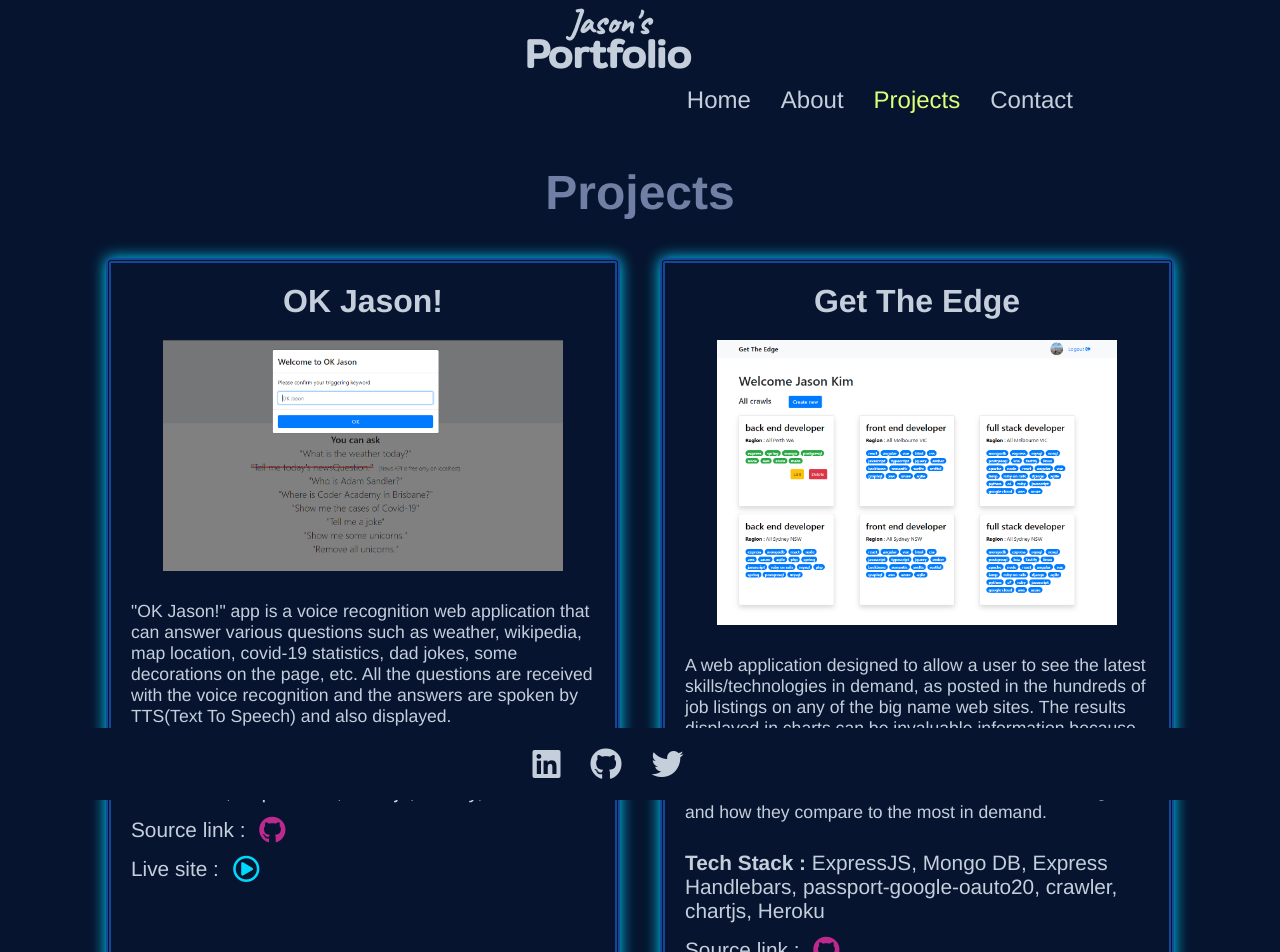
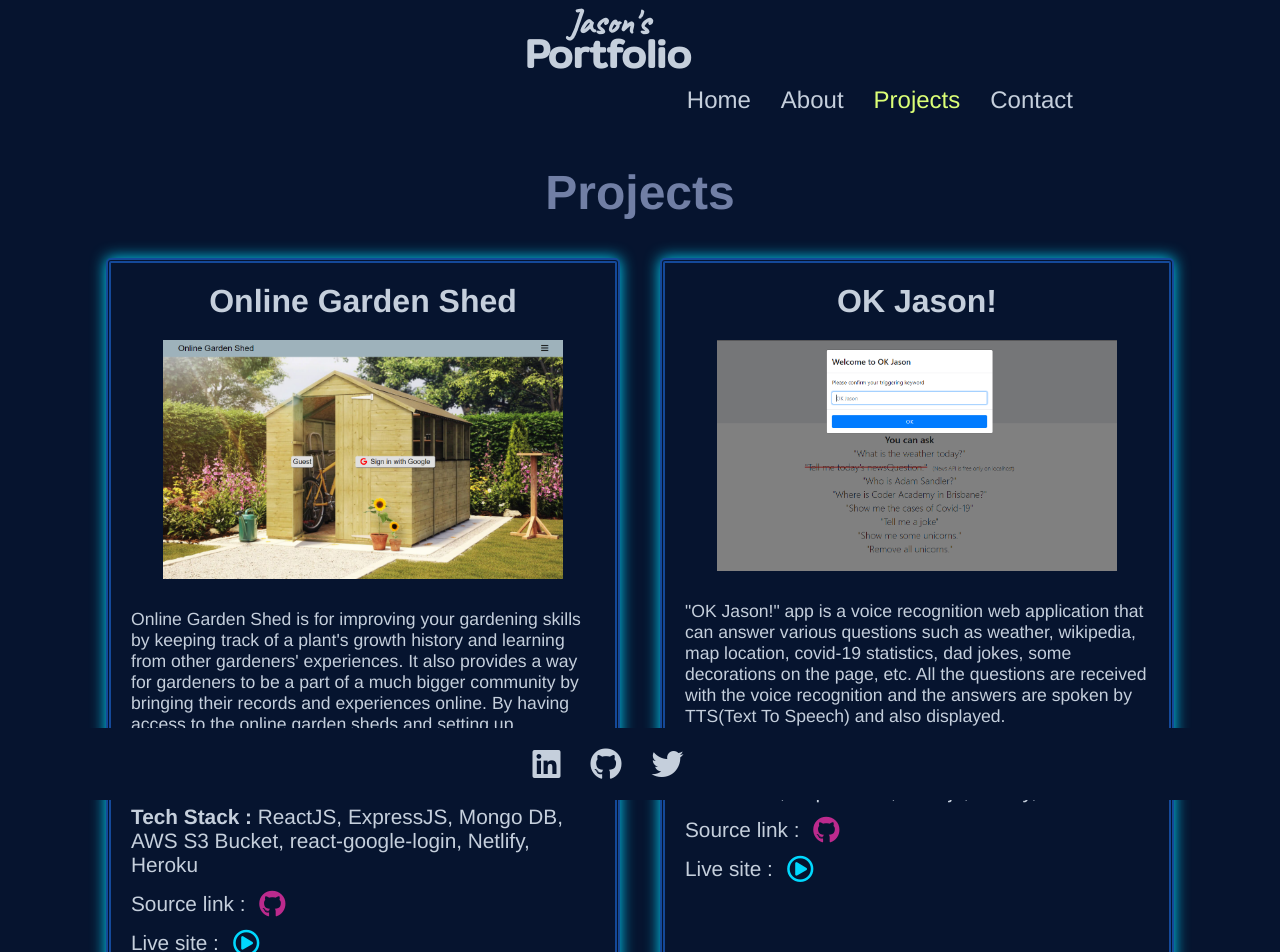
Before and after one commit to jasonkim7288/react_portfolio, a React (Create React App) app: page /projects in a window 1280 px wide. Shown: the top 952 px of the page. Built offline with nearby package versions, Linux system fonts and the light colour scheme; a web font is replaced by a local one.

Commit message:
add a project 'online garden shed'

```diff
--- a/src/data/projectList.js
+++ b/src/data/projectList.js
@@ -1,4 +1,12 @@
 const projectList = [
+  {
+    title: 'Online Garden Shed',
+    desc: 'Online Garden Shed is for improving your gardening skills by keeping track of a plant\'s growth history and learning from other gardeners\' experiences. It also provides a way for gardeners to be a part of a much bigger community by bringing their records and experiences online. By having access to the online garden sheds and setting up notifications, gardeners can be more actively involved in their gardening community not restricted by their location.',
+    techStack: 'ReactJS, ExpressJS, Mongo DB, AWS S3 Bucket, react-google-login, Netlify, Heroku',
+    deploy: 'https://onlinegardenshed.netlify.app/',
+    git: 'https://github.com/jasonkim7288/mern_online_garden_shed_client',
+    picture: `${process.env.PUBLIC_URL + '/images/online_garden_shed.png'}`
+  },
   {
     title: 'OK Jason!',
     desc: '"OK Jason!" app is a voice recognition web application that can answer various questions such as weather, wikipedia, map location, covid-19 statistics, dad jokes, some decorations on the page, etc. All the questions are received with the voice recognition and the answers are spoken by TTS(Text To Speech) and also displayed.',
```
Also changed, not shown: public/images/online_garden_shed.png (added).
